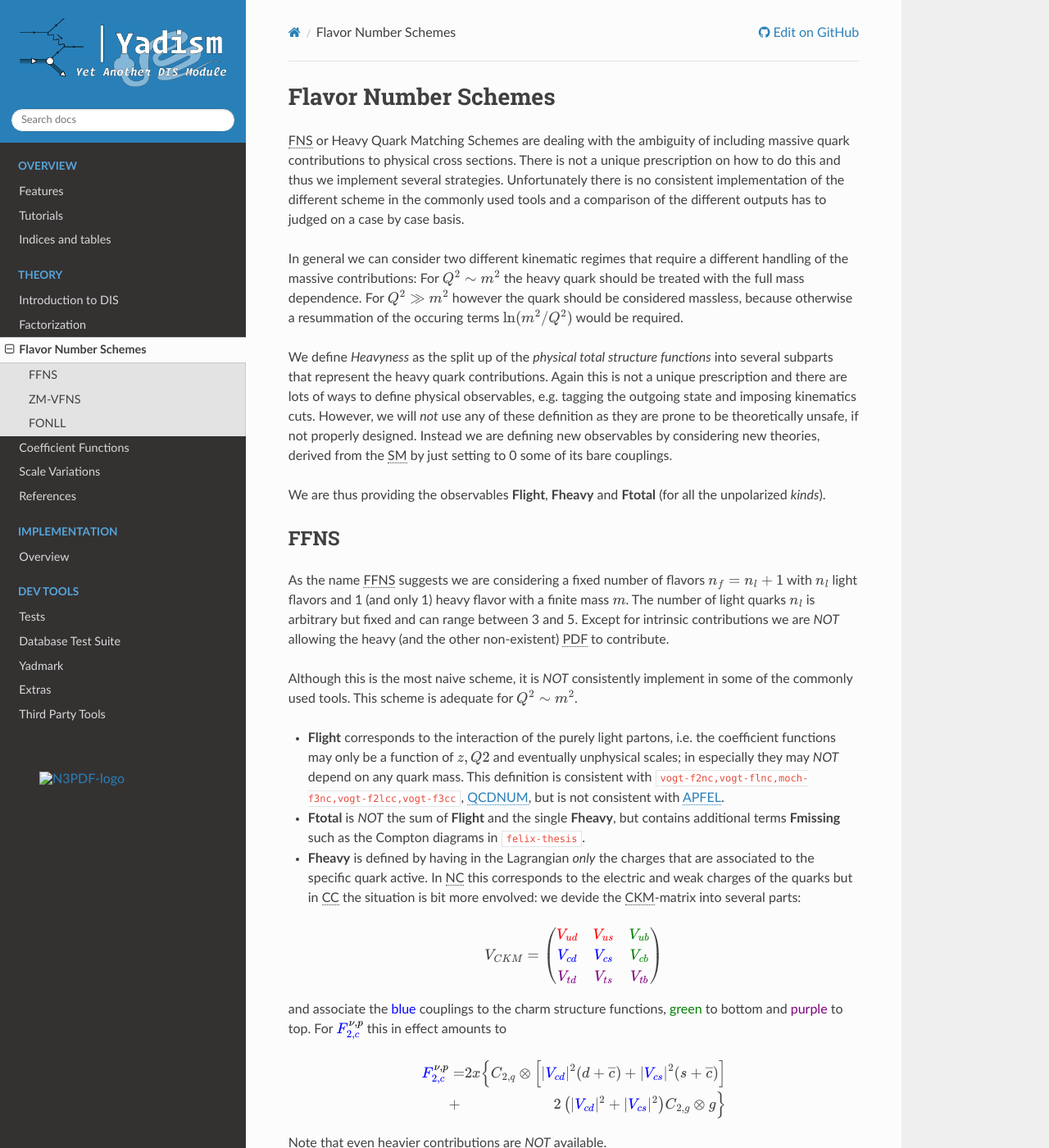
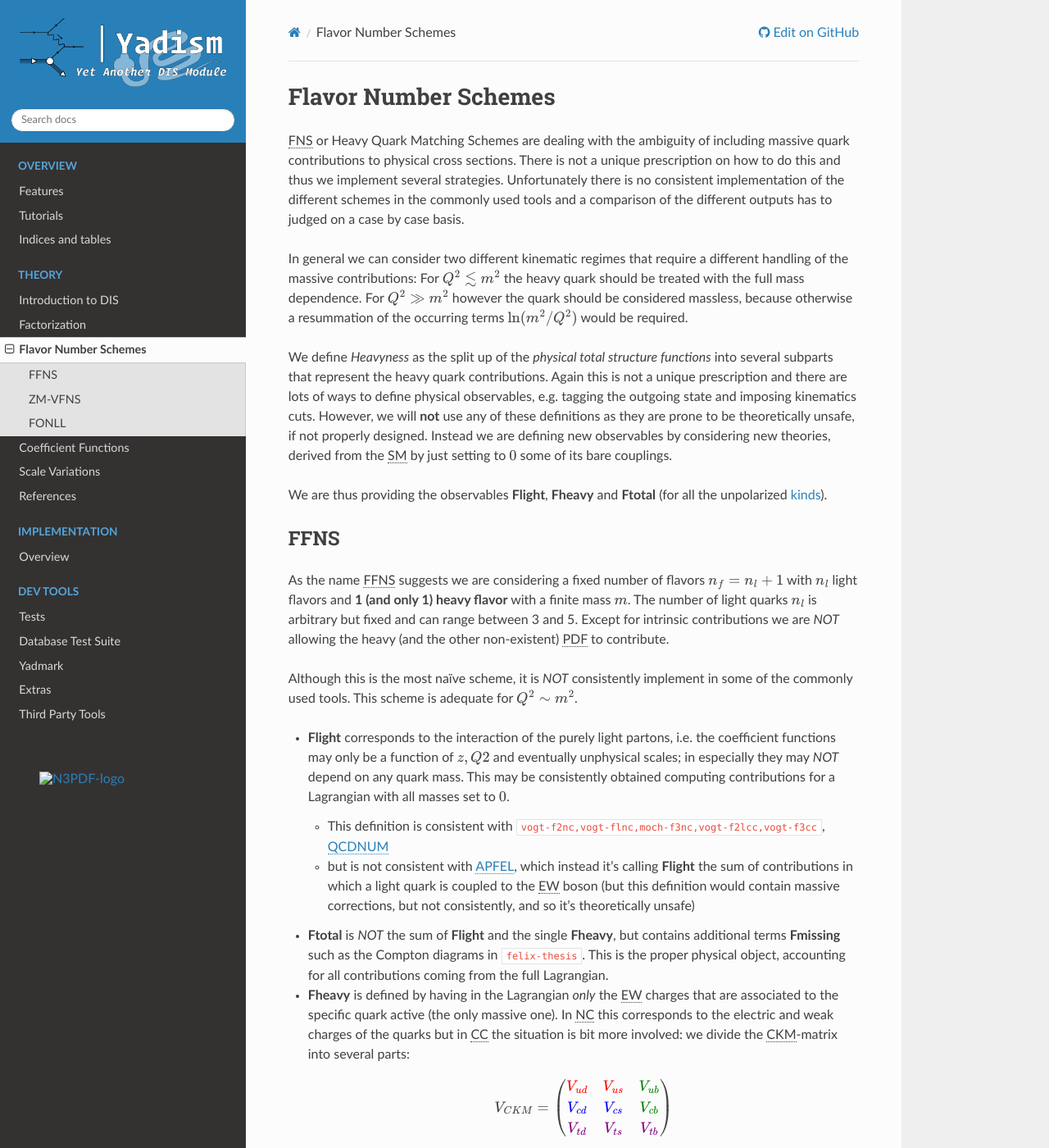
Before and after one commit to NNPDF/yadism, a Sphinx documentation site: the page built from docs/sphinx/source/theory/fns.rst, in a window 1280 px wide and 1400 px high. Shown: the whole window at 82% size. Built offline with Sphinx 7.4.7 and the Read the Docs theme 2.0.0, drawn with Linux system fonts in a browser that asks for light colours; pages that are not in the unit, such as notebooks, are missing from menus; the version number could not be read and is left out; cross-references to code outside the pages are shown as plain code; some of the changed text lies outside the part shown.

Commit message:
Expand FNS theory section in the docs

```diff
--- a/docs/sphinx/source/dev-tools/benchmarks.rst
+++ b/docs/sphinx/source/dev-tools/benchmarks.rst
@@ -6,7 +6,7 @@
 
 .. csv-table:: Banchmarks coverage
    :file: ./bench-coverage.csv
-   :delim: space
+   :delim: tab
    :header-rows: 1
    :stub-columns: 1
    :align: center
--- a/docs/sphinx/source/theory/fns.rst
+++ b/docs/sphinx/source/theory/fns.rst
@@ -1,84 +1,115 @@
 Flavor Number Schemes
 =====================
 
-|FNS| or Heavy Quark Matching Schemes are dealing with the ambiguity of including
-massive quark contributions to physical cross sections. There is not a unique
-prescription on how to do this and thus we implement several strategies.
-Unfortunately there is no consistent implementation of the different scheme in the
-commonly used tools and a comparison of the different outputs has to judged on a
-case by case basis.
+|FNS| or Heavy Quark Matching Schemes are dealing with the ambiguity of
+including massive quark contributions to physical cross sections. There is not
+a unique prescription on how to do this and thus we implement several
+strategies. Unfortunately there is no consistent implementation of the
+different schemes in the commonly used tools and a comparison of the different
+outputs has to judged on a case by case basis.
 
-In general we can consider two different kinematic regimes that require a different
-handling of the massive contributions: For :math:`Q^2 \sim m^2` the heavy quark should
-be treated with the full mass dependence. For :math:`Q^2 \gg m^2` however the quark
-should be considered massless, because otherwise a resummation of the occuring terms
-:math:`\ln(m^2/Q^2)` would be required.
+In general we can consider two different kinematic regimes that require a
+different handling of the massive contributions: For :math:`Q^2 \lesssim m^2`
+the heavy quark should be treated with the full mass dependence. For :math:`Q^2
+\gg m^2` however the quark should be considered massless, because otherwise a
+resummation of the occurring terms :math:`\ln(m^2/Q^2)` would be required.
 
-We define *Heavyness* as the split up of the *physical total structure functions*
-into several subparts that represent the heavy quark contributions. Again this
-is not a unique prescription and there are lots of ways to define physical
-observables, e.g. tagging the outgoing state and imposing kinematics cuts.
-However, we will *not*  use any of these definition as they are prone to be theoretically
-unsafe, if not properly designed.
+We define *Heavyness* as the split up of the *physical total structure
+functions* into several subparts that represent the heavy quark contributions.
+Again this is not a unique prescription and there are lots of ways to define
+physical observables, e.g. tagging the outgoing state and imposing kinematics
+cuts. However, we will **not**  use any of these definitions as they are prone
+to be theoretically unsafe, if not properly designed.
 Instead we are defining new observables by considering new theories,
-derived from the |SM| by just setting to 0 some of its bare couplings.
+derived from the |SM| by just setting to :math:`0` some of its bare couplings.
 
 We are thus providing the observables **Flight**, **Fheavy** and **Ftotal** (for all the
-unpolarized *kinds*).
+unpolarized :ref:`kinds<kinds def>`).
 
 FFNS
 ----
-As the name |FFNS| suggests we are considering a fixed number of flavors :math:`n_f=n_l+1`
-with :math:`n_l` light flavors and 1 (and only 1) heavy flavor with a finite mass :math:`m`.
-The number of light quarks :math:`n_l` is arbitrary but fixed and can range between 3 and 5.
-Except for intrinsic contributions we are *NOT* allowing the heavy (and the other non-existent)
+As the name |FFNS| suggests we are considering a fixed number of flavors
+:math:`n_f=n_l+1` with :math:`n_l` light flavors and **1 (and only 1) heavy
+flavor** with a finite mass :math:`m`. The number of light quarks :math:`n_l` is
+arbitrary but fixed and can range between 3 and 5. Except for intrinsic
+contributions we are *NOT* allowing the heavy (and the other non-existent)
 |PDF| to contribute.
 
-Although this is the most naive scheme, it is *NOT* consistently implement in
-some of the commonly used tools. This scheme is adequate for :math:`Q^2\sim m^2`.
+Although this is the most naïve scheme, it is *NOT* consistently implement in
+some of the commonly used tools. This scheme is adequate for :math:`Q^2\sim
+m^2`.
 
-- **Flight** corresponds to the interaction of the purely light partons, i.e. the
-  coefficient functions may only be a function of :math:`z,Q2` and eventually
-  unphysical scales; in especially they may *NOT* depend on any quark mass.
-  This definition is consistent with
-  :cite:`vogt-f2nc,vogt-flnc,moch-f3nc,vogt-f2lcc,vogt-f3cc`, |QCDNUM|, but is not consistent
-  with |APFEL|.
+- **Flight** corresponds to the interaction of the purely light partons, i.e.
+  the coefficient functions may only be a function of :math:`z,Q2` and
+  eventually unphysical scales; in especially they may *NOT* depend on any
+  quark mass.
+  This may be consistently obtained computing contributions for a Lagrangian
+  with all masses set to :math:`0`.
 
-- **Ftotal** is *NOT* the sum of **Flight** and the single **Fheavy**, but contains additional terms
-  **Fmissing** such as the Compton diagrams in :cite:`felix-thesis`.
+  - This definition is consistent with
+    :cite:`vogt-f2nc,vogt-flnc,moch-f3nc,vogt-f2lcc,vogt-f3cc`, |QCDNUM|
+  - but is not consistent with |APFEL|, which instead it's calling **Flight**
+    the sum of contributions in which a light quark is coupled to the |EW|
+    boson (but this definition would contain massive corrections, but not
+    consistently, and so it's theoretically unsafe)
 
-- **Fheavy** is defined by having in the Lagrangian *only* the charges that are associated to the
-  specific quark active. In |NC| this corresponds to the electric and weak charges of the quarks
-  but in |CC| the situation is bit more envolved: we devide the |CKM|-matrix into several
-  parts:
+- **Ftotal** is *NOT* the sum of **Flight** and the single **Fheavy**, but
+  contains additional terms **Fmissing** such as the Compton diagrams in
+  :cite:`felix-thesis`.
+  This is the proper physical object, accounting for all contributions coming
+  from the full Lagrangian.
 
-.. math::
-   V_{CKM} =
-   \begin{pmatrix}
-      {\color{red}V_{ud}} & {\color{red}V_{us}} & {\color{green}V_{ub}}\\
-      {\color{blue}V_{cd}} & {\color{blue}V_{cs}} & {\color{green}V_{cb}}\\
-      {\color{purple}V_{td}} & {\color{purple}V_{ts}} & {\color{purple}V_{tb}}
-   \end{pmatrix}
+- **Fheavy** is defined by having in the Lagrangian *only* the |EW| charges
+  that are associated to the specific quark active (the only massive one). In
+  |NC| this corresponds to the electric and weak charges of the quarks but in
+  |CC| the situation is bit more involved: we divide the |CKM|-matrix into
+  several parts:
 
-and associate the :blue:`blue` couplings to the charm structure functions, :green:`green` to bottom and
-:purple:`purple` to top. For :math:`{\color{blue} F_{2,c}^{\color{black} \nu,p}}` this in effect amounts to
+  .. math::
+     V_{CKM} =
+     \begin{pmatrix}
+        {\color{red}V_{ud}} & {\color{red}V_{us}} & {\color{green}V_{ub}}\\
+        {\color{blue}V_{cd}} & {\color{blue}V_{cs}} & {\color{green}V_{cb}}\\
+        {\color{purple}V_{td}} & {\color{purple}V_{ts}} & {\color{purple}V_{tb}}
+     \end{pmatrix}
 
-.. math::
-   {\color{blue} F_{2,c}^{\color{black} \nu,p}} &=& 2x\Big\{C_{2,q}\otimes\Big[|{\color{blue}V_{cd}}|^2(d+\overline{c}) +
-         |{\color{blue}V_{cs}}|^2 (s+\overline{c})\Big]\\
-         &+& 2\left(|{\color{blue}V_{cd}}|^2+|{\color{blue}V_{cs}}|^2\right)C_{2,g}\otimes g\Big\}\\
+  and associate the :blue:`blue` couplings to the charm structure functions,
+  :green:`green` to bottom and :purple:`purple` to top. For
+  :math:`{\color{blue} F_{2,c}^{\color{black} \nu,p}}` this in effect amounts
+  to
 
-Note that even heavier contributions are *NOT* available.
+  .. math::
+     {\color{blue} F_{2,c}^{\color{black} \nu,p}} &=&
+     2x\Big\{C_{2,q}\otimes\Big[|{\color{blue}V_{cd}}|^2(d+\overline{c}) +
+           |{\color{blue}V_{cs}}|^2 (s+\overline{c})\Big]\\
+           &+&
+           2\left(|{\color{blue}V_{cd}}|^2+|{\color{blue}V_{cs}}|^2\right)C_{2,g}\otimes
+           g\Big\}\\
+
+  Note that even heavier contributions are *NOT* available.
+  E.g.:
+
+  - there is no contributions coming from either *bottom* or *top* to
+    :math:`F_{2,c}`
+  - while *charm* would contribute to :math:`F_{2,b}`, but only as a massless
+    flavor.
 
 ZM-VFNS
 -------
-As the name |ZM-VFNS| suggests we are considering a variable number of *light* flavors :math:`n_f`
-with :math:`n_f = n_f(Q^2)`. We associate an "activation" mass :math:`m` to the heavy quarks and
-whenever :math:`Q^2 >= m^2` we consider this quark massless, otherwise infinitely massive.
+As the name |ZM-VFNS| suggests we are considering a variable number of *light*
+flavors :math:`n_f` with :math:`n_f = n_f(Q^2)`. We associate an *activation*
+scale :math:`Q_{thr, i}^2` to each *"heavy"* quark and whenever :math:`Q^2 \ge
+Q_{thr, i}^2` we consider this quark massless, otherwise infinitely massive.
+
+.. note::
+
+   :math:`Q_{thr,i}^2` are not necessarily, but are usually chosen, to be the
+   quarks' masses.
 
 This scheme is adequate for :math:`Q^2\gg m^2`.
 
-- **Fheavy** is *NOT* defined, as quark masses are either 0 or :math:`\infty`
+- **Fheavy** is *NOT* defined, as quark masses are either :math:`0` or
+  :math:`\infty` (so no massive correction is available at all)
 - **Ftotal** thus is equal to **Flight**
 - **Flight** corresponds to the interaction of the purely light partons, i.e. the
   coefficient functions may only be a function of :math:`z,Q^2` and eventually
@@ -86,16 +117,62 @@
 
 FONLL
 -----
-FONLL :cite:`forte-fonll` is a |GM-VFNS| that includes parts of the |DGLAP| equations into the
-matching conditions. In the original paper the prescription is only presented for the charm
-contributions, but we extend it here to an arbitrary quark: in especially the ``NF_FF``
-configuration variable as to point to the *heavy* quark, i.e. e.g. ``NF_FF=4`` for the charm
-matching.
+| FONLL :cite:`forte-fonll` is a |GM-VFNS| that includes parts of the |DGLAP| equations into the
+  matching conditions.
+| That is: two different schemes are considered, and they are matched at a given
+  scale, accounting for the resummation of collinear logarithms.
 
-The prescription defines two separate regimes, below and above the *next* heavy quark mass
-:math:`m_{n_f+1}`. For :math:`Q^2 > m_{n_f+1}^2` the |ZM-VFNS| is employed and this leads
-to an inconsistency at this :math:`m_{n_f+1}` threshold. Below this threshold a |FNS|
-with :math:`n_f` flavors is employed and in especially even below :math:`m_{n_f}`. Here
-we include explicitly the scheme change between the schemes with :math:`(n_f-1)` and :math:`n_f`
-flavors. This scheme change is related to the |DGLAP| matching conditions. Up to |NLO| this
-scheme change is however continous.
+.. important::
+
+   In the original paper the prescription is only presented for the charm
+   contributions, but we extend it here to an arbitrary quark: in especially
+   the ``NfFF`` configuration variable as to point to the *heavy* quark, i.e.
+   e.g. ``NfFF=4`` for the charm matching.
+
+The prescription defines two separate regimes, below and above the *next* heavy
+quark threshold: :math:`Q_{thr,n_f+1}`.
+
+.. note::
+
+   As in the case of |ZM-VFNS|, the thresholds are not necessarily, but usually
+   chosen, to be the quarks' masses.
+
+- for :math:`Q^2 < Q_{thr,n_f+1}^2`:
+
+  A |FNS| with :math:`n_f` flavors is employed and in especially even below
+  :math:`Q_{thr,n_f}`.
+
+  Here we include explicitly the scheme change between the schemes with
+  :math:`(n_f-1)` (i.e. the |FFNS| scheme in which the active flavor is the
+  only one considered to be massive) and :math:`n_f` flavors (i.e. the |FFNS|
+  scheme with only massless quarks, including the formerly active one).
+
+  This scheme change is related to the |DGLAP| matching conditions: in
+  particular the massive corrections are only coming from the :math:`(n_f - 1)`
+  scheme, but the collinear contribution is present in both:
+
+  - the :math:`(n_f - 1)` scheme includes the logarithms of the active mass,
+    while the |PDF| of the massive object are scale-independent by definition
+    (since the factorization terms are kept in the matrix element)
+  - the :math:`n_f` scheme does not account for them in them in the coefficient
+    function, but instead they are resummed in the |PDF| evolution through the
+    |DGLAP| equation
+
+  By matching the two schemes a |GM-VFNS| is obtained, accounting for both the
+  massive corrections and the resummation of collinear logarithms.
+
+  .. admonition:: Continuity: damping
+
+     | Up to |NLO| this scheme change is however continuous, but in general it
+      is not.
+     | In order to recover the continuous transition a damping procedure may be
+       adopted, turning the scheme in the so called **damp FONLL**.
+
+- above this threshold:
+
+  The |ZM-VFNS| is employed and this leads to an inconsistency at this
+  :math:`Q_{thr,n_f+1}` threshold, but a good approximation nevertheless.
+
+  This amounts to simply make an hard cut to the original smooth decay of
+  massive contributions, and to add the subsequent thresholds for the following
+  massive quarks.
```
Also changed, not shown: docs/sphinx/source/dev-tools/bench-coverage.csv (+7 -7 lines), docs/sphinx/source/theory/DIS-intro.rst (+20 -0 lines).
